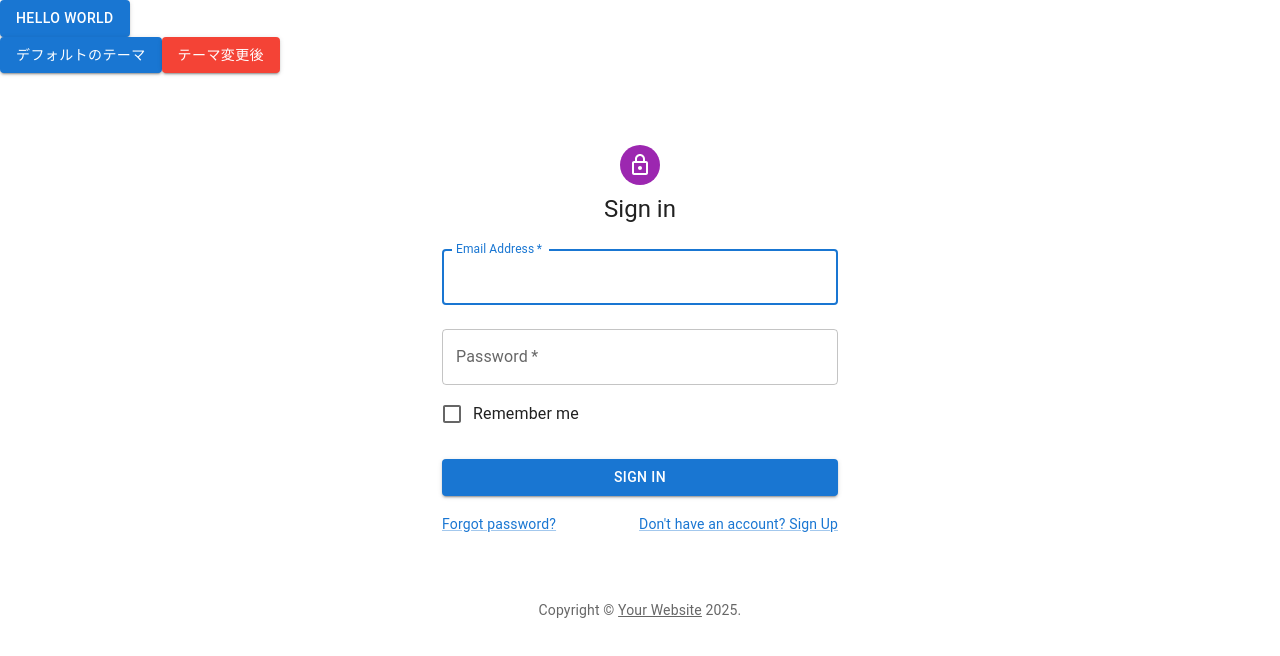
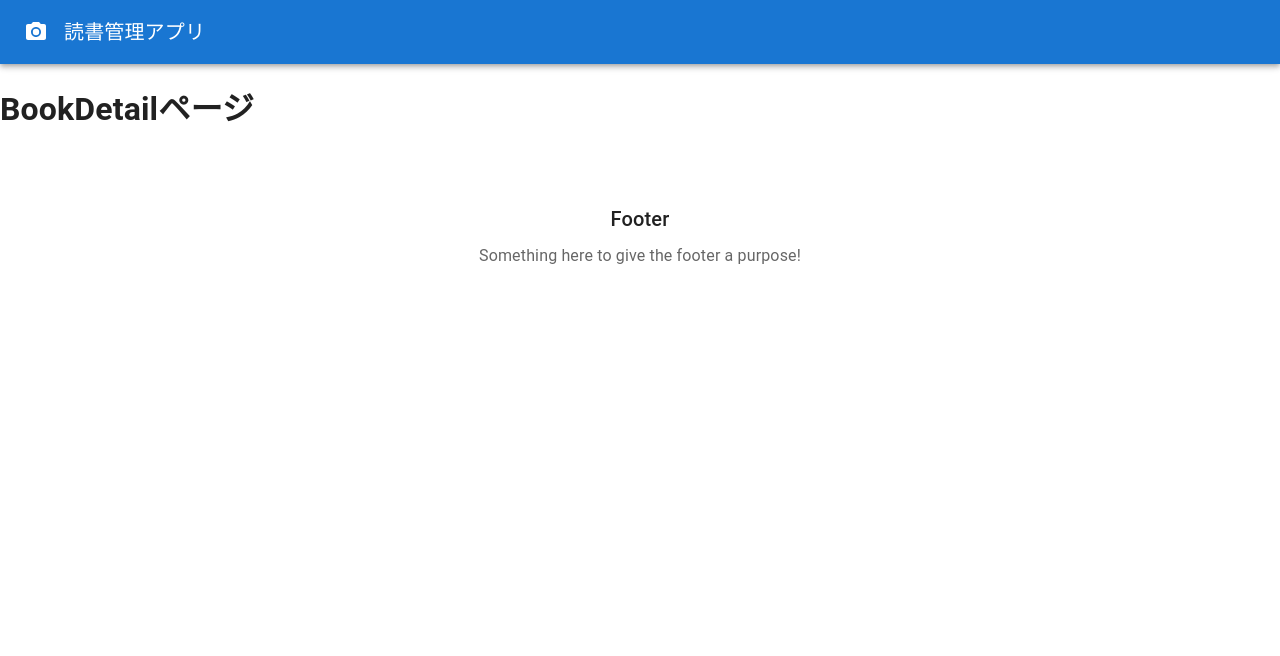
Before and after one commit to taka01150810/React_study_1, a React (Create React App) app in the folder sec08/book-app/: page /edit/1 in a window 1280 px wide. Shown: the top 656 px of the page. Built offline with nearby package versions, Linux system fonts and the light colour scheme.

Commit message:
99. React 簡易アプリのファイルフォルダ作成

```diff
--- a/sec08/book-app/src/App.js
+++ b/sec08/book-app/src/App.js
@@ -1,10 +1,25 @@
 import './App.css';
 import MuiTest from './pages/MuiTest';
+import { Routes, Route } from 'react-router-dom';
+import Layout from './common/Layout';
+import BookIndex from './pages/books/BookIndex';
+import BookDetail from './pages/books/BookDetail';
+import BookEdit from './pages/books/BookEdit';
+import BookSearch from './pages/books/BookSearch';
 
 function App() {
   return (
     <>
-    <MuiTest />
+    <Routes>
+      <Route element={<Layout />}>
+        <Route index element={<BookIndex />} />
+        <Route path="search" element={<BookSearch  />} />
+        <Route path="edit" element={<BookEdit />} >
+          <Route path=":id" element={<BookDetail />} />
+        </Route>
+        <Route path="mui-test" element={<MuiTest />} />
+      </Route>
+    </Routes>
     </>
   );
 }
--- /dev/null
+++ b/sec08/book-app/src/common/Layout.js
@@ -0,0 +1,46 @@
+import * as React from 'react';
+import AppBar from '@mui/material/AppBar';
+import CameraIcon from '@mui/icons-material/PhotoCamera';
+import CssBaseline from '@mui/material/CssBaseline';
+import Box from '@mui/material/Box';
+import Toolbar from '@mui/material/Toolbar';
+import Typography from '@mui/material/Typography';
+import { createTheme, ThemeProvider } from '@mui/material/styles';
+import { Outlet } from 'react-router-dom'
+
+const theme = createTheme();
+
+export default function Layout() {
+  return (
+    <ThemeProvider theme={theme}>
+      <CssBaseline />
+      <AppBar position="relative">
+        <Toolbar>
+          <CameraIcon sx={{ mr: 2 }} />
+          <Typography variant="h6" color="inherit" noWrap>
+            読書管理アプリ
+          </Typography>
+        </Toolbar>
+      </AppBar>
+      <main>
+        <Outlet />
+      </main>
+      {/* Footer */}
+      <Box sx={{ bgcolor: 'background.paper', p: 6 }} component="footer">
+        <Typography variant="h6" align="center" gutterBottom>
+          Footer
+        </Typography>
+        <Typography
+          variant="subtitle1"
+          align="center"
+          color="text.secondary"
+          component="p"
+        >
+          Something here to give the footer a purpose!
+        </Typography>
+
+      </Box>
+      {/* End footer */}
+    </ThemeProvider>
+  );
+}
--- a/sec08/book-app/src/index.js
+++ b/sec08/book-app/src/index.js
@@ -3,11 +3,14 @@ import ReactDOM from 'react-dom/client';
 import './index.css';
 import App from './App';
 import reportWebVitals from './reportWebVitals';
+import { BrowserRouter } from 'react-router-dom';
 
 const root = ReactDOM.createRoot(document.getElementById('root'));
 root.render(
   <React.StrictMode>
-    <App />
+    <BrowserRouter>
+      <App />
+    </BrowserRouter>
   </React.StrictMode>
 );
 
--- /dev/null
+++ b/sec08/book-app/src/pages/books/BookDetail.js
@@ -0,0 +1,8 @@
+const BookDetail = () => {
+
+  return (<>
+  <h1>BookDetailページ</h1>
+  </>)
+}
+
+export default BookDetail
--- /dev/null
+++ b/sec08/book-app/src/pages/books/BookEdit.js
@@ -0,0 +1,9 @@
+import { Outlet } from "react-router-dom"
+
+const BookEdit = () => {
+  return (<>
+  <Outlet />
+  </>)
+}
+
+export default BookEdit
--- /dev/null
+++ b/sec08/book-app/src/pages/books/BookIndex.js
@@ -0,0 +1,7 @@
+const BookIndex = ({ books }) => {
+  return (<>
+  <h1>BookIndexページ</h1>
+  </>)
+}
+
+export default BookIndex
--- /dev/null
+++ b/sec08/book-app/src/pages/books/BookSearch.js
@@ -0,0 +1,8 @@
+const BookSearch = ({books, setBooks}) => {
+
+  return (<>
+    <h1>BookSearchページ</h1>
+  </>)
+}
+
+export default BookSearch
```
